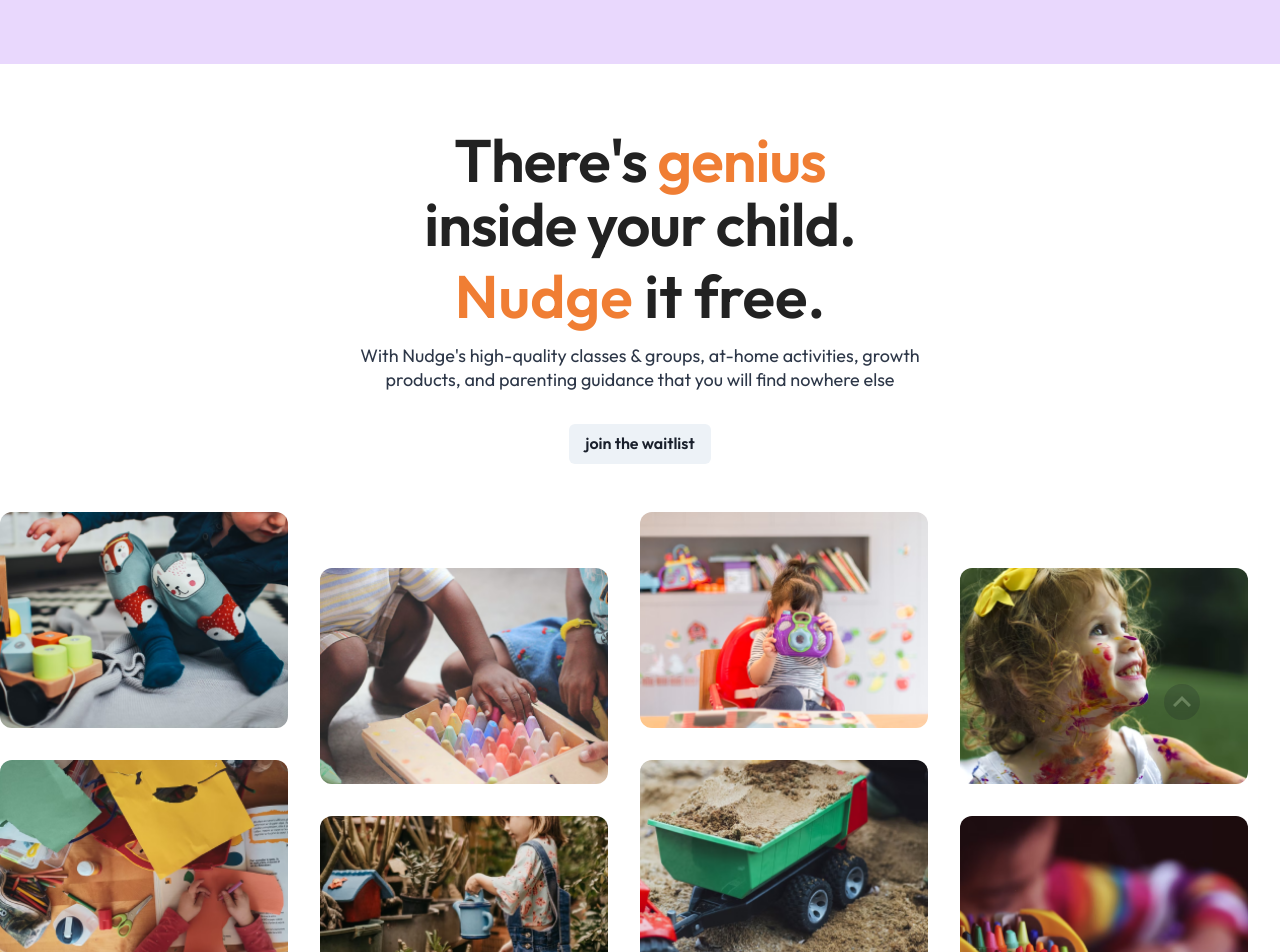
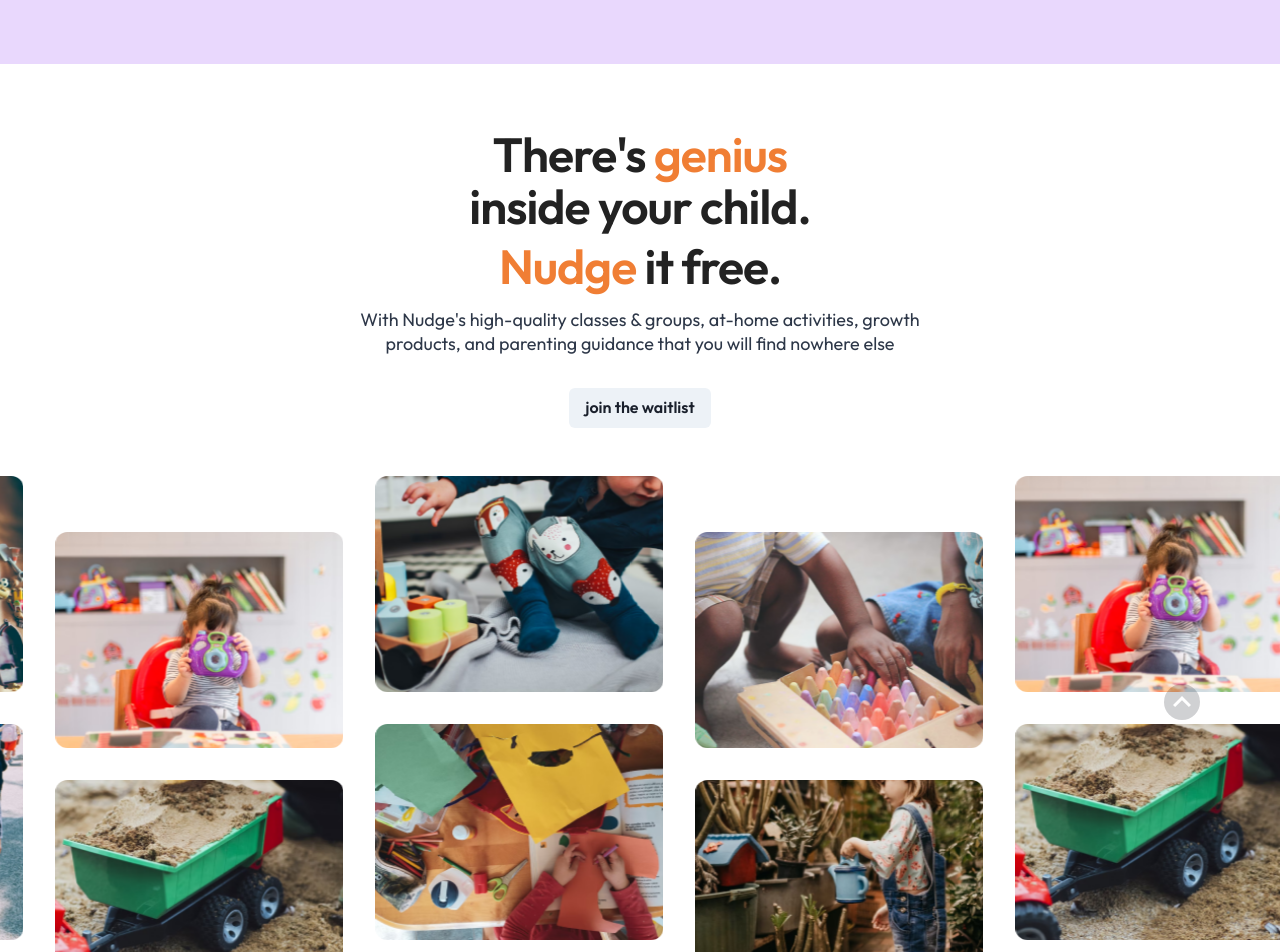
Before and after one commit to nudge-parenting/nudge-website, a Next.js app: page / in a window 1280 px wide. Shown: the top 952 px of the page. Built offline with nearby package versions, Linux system fonts and the light colour scheme.

Commit message:
carousel stuff

```diff
--- a/components/Home/LandingImages.js
+++ b/components/Home/LandingImages.js
@@ -18,12 +18,13 @@
 	};
 
 	const extraImages = useBreakpointValue({ base: false, xl: true });
+	const spaceBetween = useBreakpointValue({ base: 16, xl: 32 });
 
 	return (
 		<Swiper
 			modules={[Autoplay, FreeMode]}
 			freeMode={true} // not working for some reason
-			spaceBetween={32}
+			spaceBetween={spaceBetween}
 			autoplay={{
 				delay: 1,
 				disableOnInteraction: false,
@@ -34,28 +35,30 @@
 			style={{
 				width: "100%",
 			}}
-			speed={4000}
+			speed={10000}
 			grabCursor={true}
 		>
-			<SwiperSlide style={swiperSlideStyle}>
+			<SwiperSlide style={swiperSlideStyle} key={1}>
 				<ImagesCol imgNum={1} />
 			</SwiperSlide>
-			<SwiperSlide style={swiperSlideStyle}>
+			<SwiperSlide style={swiperSlideStyle} key={2}>
 				<ImagesCol imgNum={4} hasPt />
 			</SwiperSlide>
-			<SwiperSlide style={swiperSlideStyle}>
+			<SwiperSlide style={swiperSlideStyle} key={3}>
 				<ImagesCol imgNum={7} />
 			</SwiperSlide>
-			<SwiperSlide style={swiperSlideStyle}>
+			<SwiperSlide style={swiperSlideStyle} key={4}>
 				<ImagesCol imgNum={10} hasPt />
 			</SwiperSlide>
-			<SwiperSlide style={swiperSlideStyle}>
-				<ImagesCol imgNum={13} />
-			</SwiperSlide>
 			{extraImages && (
-				<SwiperSlide style={swiperSlideStyle}>
-					<ImagesCol imgNum={7} hasPt />
-				</SwiperSlide>
+				<>
+					<SwiperSlide style={swiperSlideStyle} key={5}>
+						<ImagesCol imgNum={13} />
+					</SwiperSlide>
+					<SwiperSlide style={swiperSlideStyle} key={6}>
+						<ImagesCol imgNum={7} hasPt />
+					</SwiperSlide>
+				</>
 			)}
 		</Swiper>
 	);
@@ -63,7 +66,10 @@
 
 function ImagesCol({ imgNum, hasPt }) {
 	return (
-		<VStack spacing="8" pt={hasPt ? "14" : "0"}>
+		<VStack
+			spacing={{ base: "4", xl: "8" }}
+			pt={hasPt ? { base: "8", xl: "14" } : "0"}
+		>
 			<ImageBox
 				imgPath={`/landing images/landing-image-${
 					imgNum < 10 ? "0" + imgNum : imgNum
--- a/components/Navigation.js
+++ b/components/Navigation.js
@@ -89,7 +89,7 @@
 		<Box
 			borderBottom="1px"
 			borderColor="gray.100"
-			position="fixed"
+			position="sticky"
 			zIndex="10"
 			top="0"
 			left="0"
--- a/pages/_app.js
+++ b/pages/_app.js
@@ -58,12 +58,17 @@
 		Heading: {
 			baseStyle: {
 				color: "black",
+				fontWeight: "semibold",
+				letterSpacing: "-1px",
 			},
 			sizes: {
 				lg: {
 					fontSize: "60",
-					fontWeight: "semibold",
 					lineHeight: "64px",
+				},
+				md: {
+					fontSize: "48px",
+					lineHeight: "52px",
 				},
 			},
 		},
--- a/pages/index.js
+++ b/pages/index.js
@@ -26,12 +26,12 @@
 					>
 						<Heading
 							textAlign="center"
-							size="lg"
+							size="md"
 							fontWeight="semibold"
 							letterSpacing="-1px"
 						>
 							There&apos;s{" "}
-							<Heading as="span" color="orange.500" size="lg">
+							<Heading as="span" color="orange.500" size="md">
 								genius
 							</Heading>{" "}
 							<br />
@@ -49,8 +49,8 @@
 							stiffness: 200,
 						}}
 					>
-						<Heading textAlign="center" size="lg">
-							<Heading as="span" color="orange.500" size="lg">
+						<Heading textAlign="center" size="md">
+							<Heading as="span" color="orange.500" size="md">
 								Nudge
 							</Heading>{" "}
 							it free.
```
